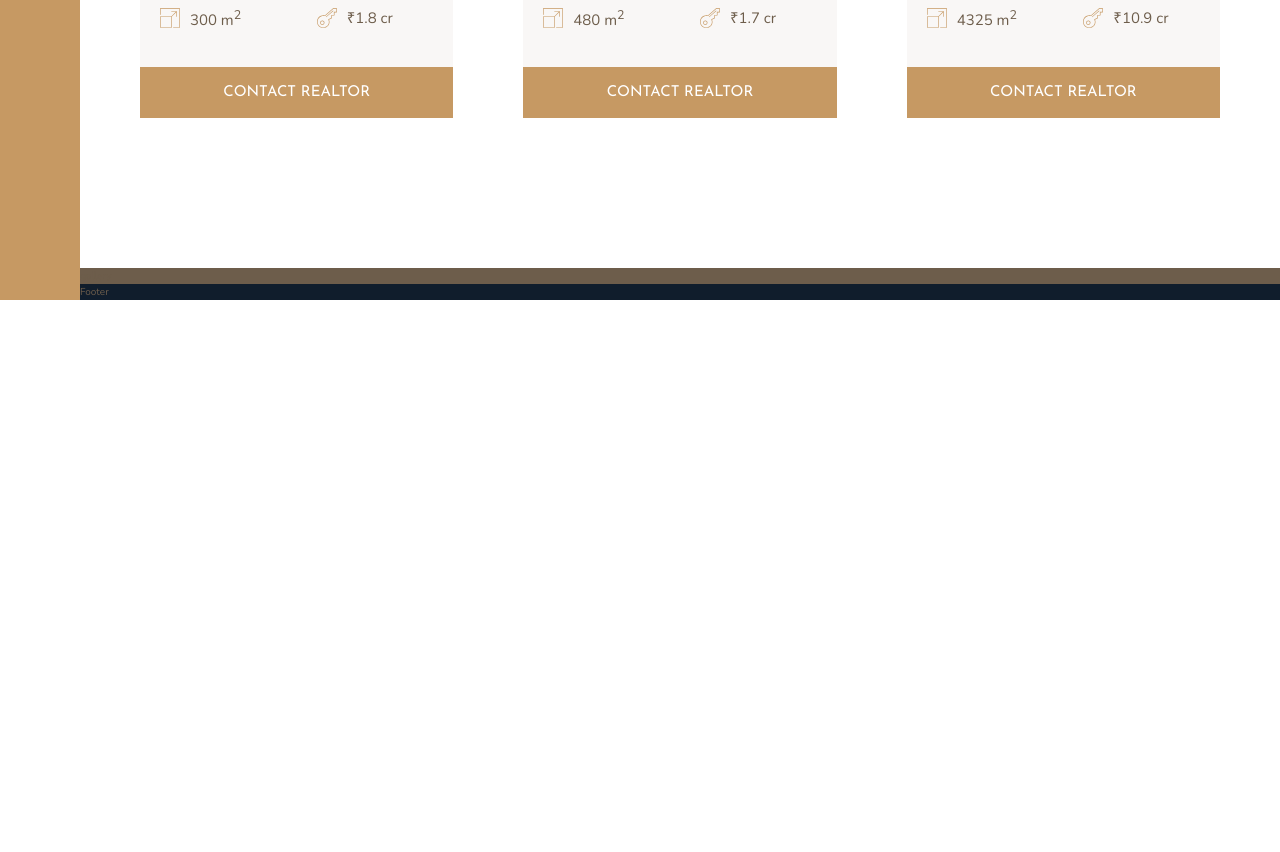
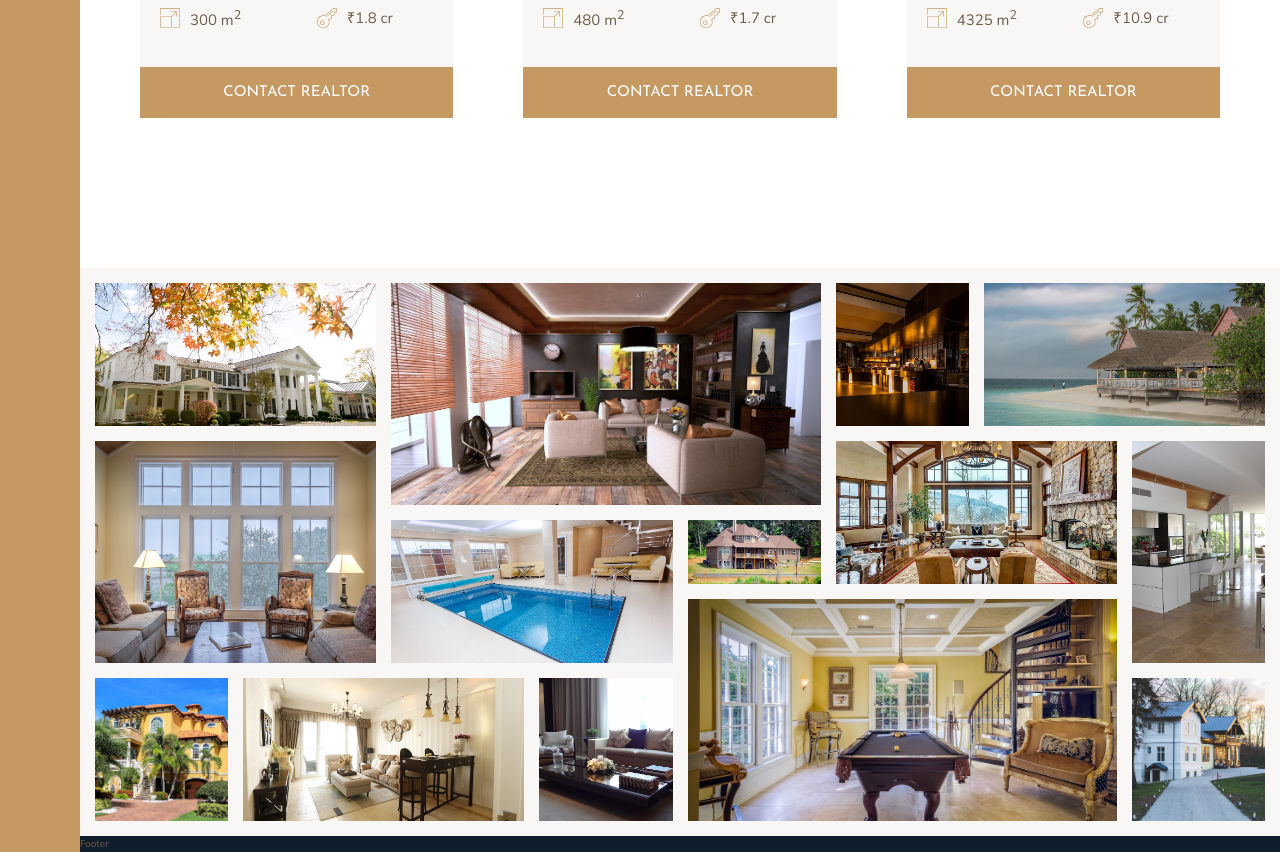
Before and after one commit to sanketwagh147/advanced-css-course, a website: page nexter/starter/index.html in a window 1280 px wide. Shown: the part 2870-3722 px from the top of the page. Before the commit the page ends 3170 px from the top, so only its background shows below. Drawn offline with nearby package versions, Linux system fonts and the light colour scheme.

Commit message:
completed gallery

```diff
--- a/nexter/starter/index.html
+++ b/nexter/starter/index.html
@@ -302,7 +302,70 @@
 				<button class="btn home__btn">Contact realtor</button>
 			</div>
 		</div>
-		<div class="gallery">gallery</div>
+		<section class="gallery">
+			<figure class="gallery__item gallery__item--1">
+				<img src="img/gal-1.jpeg" alt="Gallery image 1" class="gallery__img" />
+			</figure>
+			<figure class="gallery__item gallery__item--2">
+				<img src="img/gal-2.jpeg" alt="Gallery image 2" class="gallery__img" />
+			</figure>
+			<figure class="gallery__item gallery__item--3">
+				<img src="img/gal-3.jpeg" alt="Gallery image 3" class="gallery__img" />
+			</figure>
+			<figure class="gallery__item gallery__item--4">
+				<img src="img/gal-4.jpeg" alt="Gallery image 4" class="gallery__img" />
+			</figure>
+			<figure class="gallery__item gallery__item--5">
+				<img src="img/gal-5.jpeg" alt="Gallery image 5" class="gallery__img" />
+			</figure>
+			<figure class="gallery__item gallery__item--6">
+				<img src="img/gal-6.jpeg" alt="Gallery image 6" class="gallery__img" />
+			</figure>
+			<figure class="gallery__item gallery__item--7">
+				<img src="img/gal-7.jpeg" alt="Gallery image 7" class="gallery__img" />
+			</figure>
+			<figure class="gallery__item gallery__item--8">
+				<img src="img/gal-8.jpeg" alt="Gallery image 8" class="gallery__img" />
+			</figure>
+			<figure class="gallery__item gallery__item--9">
+				<img src="img/gal-9.jpeg" alt="Gallery image 9" class="gallery__img" />
+			</figure>
+			<figure class="gallery__item gallery__item--10">
+				<img
+					src="img/gal-10.jpeg"
+					alt="Gallery image 10"
+					class="gallery__img"
+				/>
+			</figure>
+			<figure class="gallery__item gallery__item--11">
+				<img
+					src="img/gal-11.jpeg"
+					alt="Gallery image 11"
+					class="gallery__img"
+				/>
+			</figure>
+			<figure class="gallery__item gallery__item--12">
+				<img
+					src="img/gal-12.jpeg"
+					alt="Gallery image 12"
+					class="gallery__img"
+				/>
+			</figure>
+			<figure class="gallery__item gallery__item--13">
+				<img
+					src="img/gal-13.jpeg"
+					alt="Gallery image 13"
+					class="gallery__img"
+				/>
+			</figure>
+			<figure class="gallery__item gallery__item--14">
+				<img
+					src="img/gal-14.jpeg"
+					alt="Gallery image 14"
+					class="gallery__img"
+				/>
+			</figure>
+		</section>
 		<div class="footer">Footer</div>
 	</body>
 </html>
--- a/nexter/starter/sass/_gallery.scss
+++ b/nexter/starter/sass/_gallery.scss
@@ -1,4 +1,78 @@
 .gallery {
-	background-color: $color-grey-dark-2;
+	background-color: $color-grey-light-1;
 	grid-column: full-start / full-end;
+	display: grid;
+	grid-template-columns: repeat(8, 1fr);
+	grid-template-rows: repeat(7, 5vw);
+	grid-gap: 1.5rem;
+	padding: 1.5rem;
+
+	& > * {
+	}
+
+	&__item {
+		&--1 {
+			grid-row: 1 / span 2;
+			grid-column: 1 / span 2;
+		}
+		&--2 {
+			grid-row: 1 / span 3;
+			grid-column: 3 / span 3;
+		}
+		&--3 {
+			grid-row: 1 / span 2;
+			grid-column: 6 / 7;
+		}
+		&--4 {
+			grid-row: 1 / span 2;
+			grid-column: 7 / -1;
+		}
+		&--5 {
+			grid-row: 3 / span 3;
+			grid-column: 1 / span 2;
+		}
+		&--6 {
+			grid-row: 4 / span 2;
+			grid-column: 3 / span 2;
+		}
+		&--7 {
+			grid-row: 4 / span 1;
+			grid-column: 5 / span 1;
+		}
+		&--8 {
+			grid-row: 3 / span 2;
+			grid-column: 6 / span 2;
+		}
+		&--9 {
+			grid-row: 3 / span 3;
+			grid-column: 8 / -1;
+		}
+		&--10 {
+			grid-row: 6 / span 2;
+			grid-column: 1 / 2;
+		}
+		&--11 {
+			grid-row: 6 / span 2;
+			grid-column: 2 / span 2;
+		}
+		&--12 {
+			grid-row: 6 / span 2;
+			grid-column: 4 / 5;
+		}
+		&--13 {
+			grid-row: 5 / span 3;
+			grid-column: 5 / span 3;
+		}
+		&--14 {
+			grid-row: 6 / span 2;
+			grid-column: 8 / -1;
+		}
+	}
+
+	&__img {
+		height: 100%;
+		width: 100%;
+		object-fit: cover;
+		display: block;
+	}
 }
```
Also changed, not shown: nexter/starter/css/style.css.
